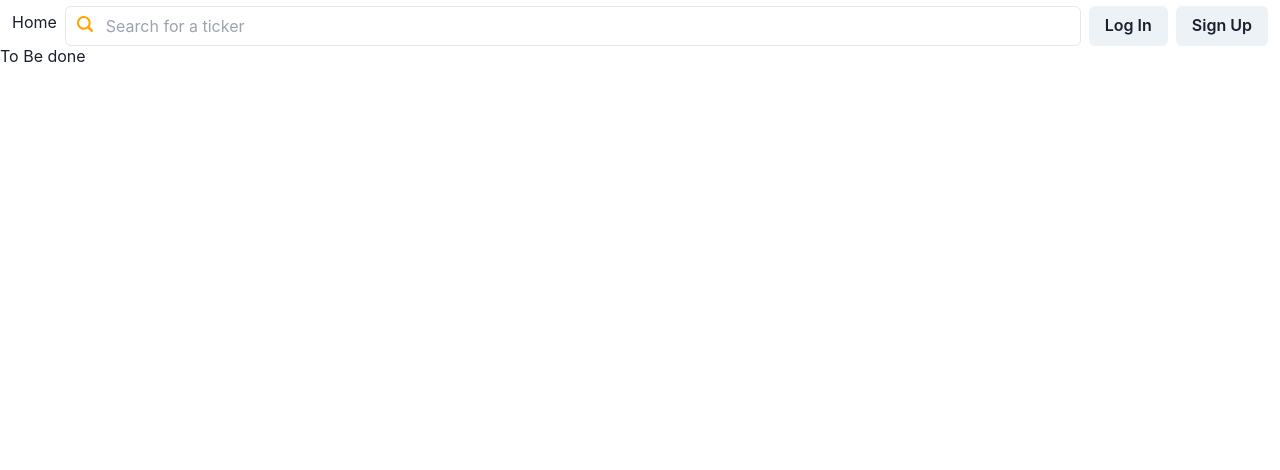
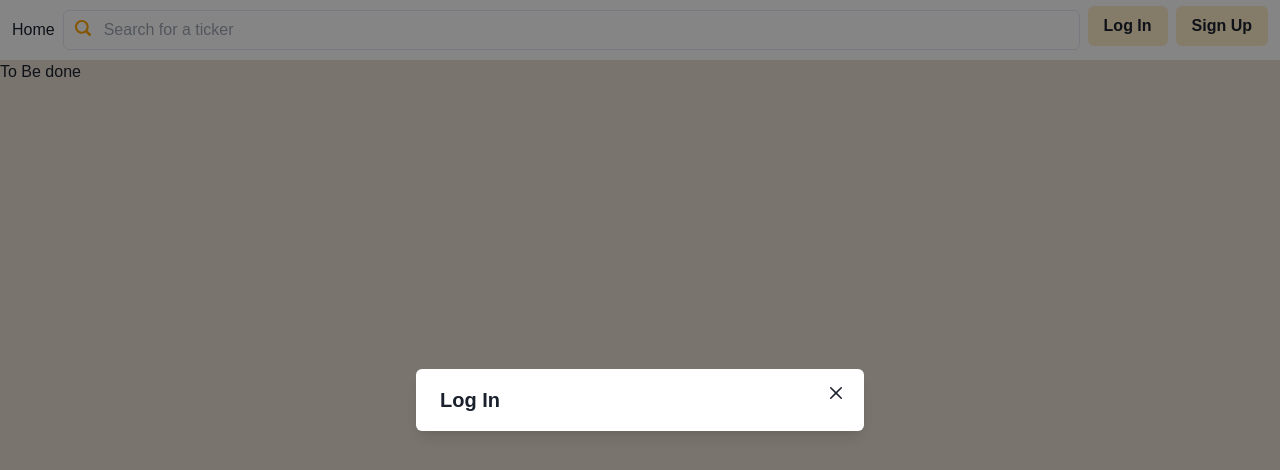
Before and after one commit to monkeypunkey21/due-diligence, a Next.js app in the folder frontend/: page / in a window 1280 px wide. Both pictures are taken after a click on the button "Log In". Shown: the top 470 px of the page. Built offline with nearby package versions, Linux system fonts and the light colour scheme.

Commit message:
Feat: Added zustand state management

```diff
--- a/frontend/package.json
+++ b/frontend/package.json
@@ -25,6 +25,7 @@
     "react": "18.2.0",
     "react-dom": "18.2.0",
     "tailwindcss": "3.3.3",
-    "typescript": "5.1.6"
+    "typescript": "5.1.6",
+    "zustand": "^4.3.9"
   }
 }
--- /dev/null
+++ b/frontend/src/components/Modals/AuthModals/LoginModal.tsx
@@ -0,0 +1,22 @@
+import useAuthStore from "../../../state/AuthStore";
+import { Modal, ModalCloseButton, ModalContent, ModalHeader, ModalOverlay } from "@chakra-ui/react";
+import React from "react";
+
+const LoginModal: React.FC = () =>
+{
+    const {isLoginOpen, closeLoginModal} = useAuthStore((state) => ({isLoginOpen: state.isLoginOpen, closeLoginModal: state.closeLoginModal}));
+
+    return (
+        <div>
+        <Modal isOpen={isLoginOpen} onClose={closeLoginModal} isCentered={true}>
+            <ModalOverlay/>
+            <ModalContent>
+                <ModalHeader>Log In</ModalHeader>
+                <ModalCloseButton/>
+            </ModalContent>
+        </Modal>
+        </div>
+    )
+}
+
+export default LoginModal;
--- /dev/null
+++ b/frontend/src/components/Modals/AuthModals/SignInModal.tsx
@@ -0,0 +1,22 @@
+import useAuthStore from "../../../state/AuthStore";
+import { Modal, ModalCloseButton, ModalContent, ModalHeader, ModalOverlay } from "@chakra-ui/react";
+import React from "react";
+
+const SigninModal: React.FC = () =>
+{
+    const {isSigninOpen, closeSignInModal} = useAuthStore((state) => ({isSigninOpen: state.isSignInOpen, closeSignInModal: state.closeSignInModal}));
+
+    return (
+        <div>
+        <Modal isOpen={isSigninOpen} onClose={closeSignInModal} isCentered={true}>
+            <ModalOverlay/>
+            <ModalContent>
+                <ModalHeader>Sign In</ModalHeader>
+                <ModalCloseButton/>
+            </ModalContent>
+        </Modal>
+        </div>
+    )
+}
+
+export default SigninModal;
--- a/frontend/src/components/NavBar/AuthContent.tsx
+++ b/frontend/src/components/NavBar/AuthContent.tsx
@@ -1,14 +1,26 @@
+import useAuthStore from "../../state/AuthStore";
 import { Button, Flex } from "@chakra-ui/react";
-import React from "react";
+import React, { useState } from "react";
+import LoginModal from '../Modals/AuthModals/LoginModal'
+import SignInModal from '../Modals/AuthModals/SignInModal'
+
 
 const AuthContent: React.FC = () =>
 {
+
+    const {isLoginOpen, isSignInOpen, openSignInModal, openLoginModal} = useAuthStore();
+
+
     return (
         <div>
             <Flex justify='center' align='center'>
-                <Button mr='2'>Log In</Button>
-                <Button>Sign Up</Button>
+                <Button onClick={() => openLoginModal()} bgColor="orange.100" mr='2'>Log In</Button>
+                <Button onClick={() => openSignInModal()} bgColor="orange.100">Sign Up</Button>
             </Flex>
+            {isLoginOpen && <LoginModal/>}
+            {isSignInOpen && <SignInModal/>}
+
+
         </div>
     )
 }
--- a/frontend/src/components/NavBar/NavBar.tsx
+++ b/frontend/src/components/NavBar/NavBar.tsx
@@ -9,7 +9,7 @@ const NavBar : React.FC = () =>
 
     //change: if logged in show Profile
     return (
-        <Flex bg='white' padding='6px 12px' height='44px'>
+        <Flex bg='white' padding='6px 12px' height='60px' justifyItems='center'>
             <Flex align='center'>
                 <Link href = '/'>Home</Link>
             </Flex>
--- a/frontend/src/components/NavBar/SearchBar.tsx
+++ b/frontend/src/components/NavBar/SearchBar.tsx
@@ -5,7 +5,7 @@ import React from "react";
 const SearchBar: React.FC = () =>
 {
     return (
-        <Flex flexGrow={1} marginRight={2} align='center' ml={2} mt={2}>
+        <Flex flexGrow={1} marginRight={2} align='center' ml={2}>
             <InputGroup>
                 <InputLeftElement
                 pointerEvents='none'
--- /dev/null
+++ b/frontend/src/components/PostDetails/PostDetails.tsx
@@ -0,0 +1,46 @@
+import { Card, CardHeader, Flex, Heading, CardBody, Stack, Divider, CardFooter, ButtonGroup, Button, Box, Text } from "@chakra-ui/react";
+import React from "react"
+
+interface PostDetailsProps {
+    post: {
+        title: string;
+        img?: string;
+        body: string;
+        comments: Number;
+        likes: Number;
+    };
+}
+
+const PostDetails:React.FC<PostDetailsProps> = ({post}: PostDetailsProps) =>
+{
+    return (
+            <Card maxW='sm'>
+                <CardHeader >
+                    <Flex>
+                    <Box>
+                        <Heading size='sm'>{post.title}</Heading>
+                    </Box>
+                    </Flex>
+                </CardHeader>
+                <CardBody>
+                    <Stack mt='6' spacing='3'>
+                        <Text className="overflow-hidden overflow-ellipsis whitespace-nowrap max-w-md">
+                            {post.body}
+                        </Text>
+                    </Stack>
+                </CardBody>
+                <Divider/>
+                <CardFooter>
+                    <ButtonGroup>
+                        <Button variant='solid' colorScheme='pink'>
+                            Message
+                        </Button>
+                        <Button variant='solid' colorScheme='pink'>
+                            Comment
+                        </Button>
+                    </ButtonGroup>
+                </CardFooter>
+            </Card>
+
+    )
+}
--- a/frontend/src/pages/_app.tsx
+++ b/frontend/src/pages/_app.tsx
@@ -2,11 +2,12 @@ import '@/styles/globals.css'
 import type { AppProps } from 'next/app'
 import { ChakraProvider } from '@chakra-ui/react'
 import Layout from '../components/Layout'
+import {theme} from '../chakra/theme'
 
 export default function App({ Component, pageProps }: AppProps) {
   return (
 
-  <ChakraProvider>
+  <ChakraProvider theme={theme}>
     <Layout>
       <Component {...pageProps} />
     </Layout>
--- a/frontend/src/pages/index.tsx
+++ b/frontend/src/pages/index.tsx
@@ -1,6 +1,6 @@
 import Image from 'next/image'
 import { Inter } from 'next/font/google'
-import { Text } from '@chakra-ui/react'
+import { Text, Box } from '@chakra-ui/react'
 
 const inter = Inter({ subsets: ['latin'] })
 
--- /dev/null
+++ b/frontend/src/state/AuthStore.tsx
@@ -0,0 +1,25 @@
+import {create} from 'zustand';
+
+interface AuthState {
+    isLoginOpen: boolean
+    openLoginModal: () => void
+    closeLoginModal: () => void
+
+    isSignInOpen: boolean
+    openSignInModal: () => void
+    closeSignInModal: () => void
+}
+
+const useAuthStore = create<AuthState>()((set) => (
+    {
+        isLoginOpen: false,
+        openLoginModal: () => set({isLoginOpen: true}),
+        closeLoginModal: () => set({isLoginOpen: false}),
+
+        isSignInOpen: false,
+        openSignInModal: () => set({isSignInOpen: true}),
+        closeSignInModal: () => set({isSignInOpen: false}),
+    }
+));
+
+export default useAuthStore;
```
Also changed, not shown: frontend/src/pages/Login.tsx (+9 -2 lines), frontend/src/components/PostDetails.tsx (deleted), 1 other file (tests, documents, lock files or other folders).
